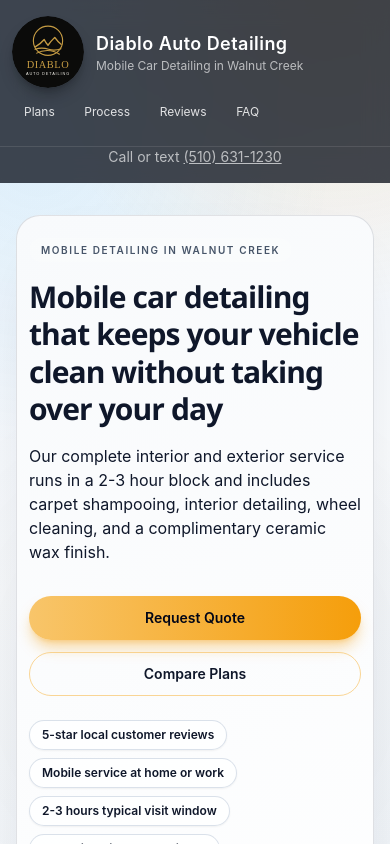
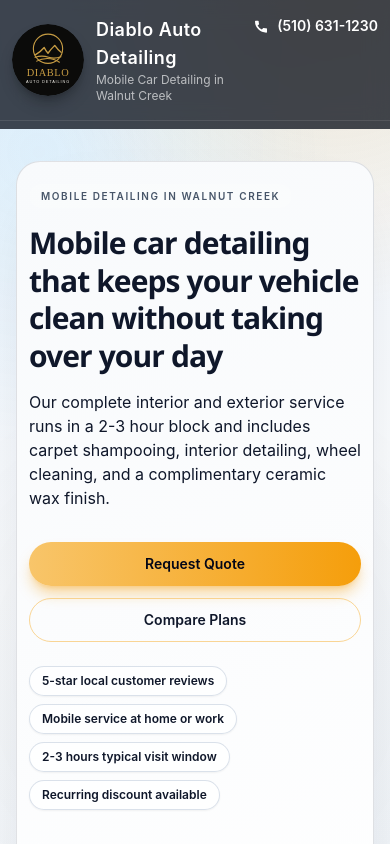
Before and after one commit to jakerslam/Diablo-Auto-Detailing-Website, a SvelteKit app: page / in a window 390 px wide. Shown: the top 844 px of the page. Built offline with nearby package versions, Linux system fonts and the light colour scheme; no server answers.

Commit message:
Improve topbar layout and CTA interactions

```diff
--- a/src/lib/components/ui/button.svelte
+++ b/src/lib/components/ui/button.svelte
@@ -39,7 +39,7 @@ const buttonVariants = cva(
 </script>
 
 {#if href}
-  <a {href} class={buttonClasses}><slot /></a>
+  <a {href} class={buttonClasses} on:click><slot /></a>
 {:else}
-  <button {type} class={buttonClasses} {disabled}><slot /></button>
+  <button {type} class={buttonClasses} {disabled} on:click><slot /></button>
 {/if}
--- a/src/routes/+page.svelte
+++ b/src/routes/+page.svelte
@@ -470,7 +470,7 @@
 
 <div class="diablo-page flex min-h-screen flex-col">
   <header id="topbar" class="z-20 w-full bg-[rgba(6,11,22,0.75)] pb-2 backdrop-blur-md">
-    <div class="mx-auto flex max-w-6xl flex-wrap items-center justify-between gap-3 border-b border-white/10 px-4 py-4 sm:px-6 lg:px-8 md:flex-nowrap">
+    <div class="mx-auto grid max-w-6xl grid-cols-[auto_1fr_auto] items-center gap-3 border-b border-white/10 px-4 py-4 sm:px-6 lg:px-8">
       <a href="#top" on:click={(event) => onSectionNav(event, 'top', 'nav_top', false)} class="group inline-flex items-center gap-3">
         <img src={brandLogoPath} alt="Diablo Auto Detailing logo" class="h-[4.5rem] w-[4.5rem] rounded-full object-cover shadow-lg shadow-black/25" />
         <div>
@@ -478,24 +478,27 @@
           <p class="text-xs text-white/65">Mobile Car Detailing in Walnut Creek</p>
         </div>
       </a>
-      <nav class="flex items-center gap-2 text-sm text-white/85">
-        <a href="#plans" class="rounded-full px-3 py-2 hover:text-glow-300" on:click={(event) => onSectionNav(event, 'plans', 'nav_plans')}>
+      <nav class="flex items-center justify-center gap-2 text-sm text-white/85">
+        <a href="#plans" class="rounded-full px-3 py-2 transition-colors duration-200 hover:text-glow-300" on:click={(event) => onSectionNav(event, 'plans', 'nav_plans')}>
           Plans
         </a>
-        <a href="#how" class="rounded-full px-3 py-2 hover:text-glow-300" on:click={(event) => onSectionNav(event, 'how', 'nav_how')}>
+        <a href="#how" class="rounded-full px-3 py-2 transition-colors duration-200 hover:text-glow-300" on:click={(event) => onSectionNav(event, 'how', 'nav_how')}>
           Process
         </a>
-        <a href="#reviews" class="rounded-full px-3 py-2 hover:text-glow-300" on:click={(event) => onSectionNav(event, 'reviews', 'nav_reviews')}>
+        <a href="#reviews" class="rounded-full px-3 py-2 transition-colors duration-200 hover:text-glow-300" on:click={(event) => onSectionNav(event, 'reviews', 'nav_reviews')}>
           Reviews
         </a>
-        <a href="#faq" class="rounded-full px-3 py-2 hover:text-glow-300" on:click={(event) => onSectionNav(event, 'faq', 'nav_faq')}>
+        <a href="#faq" class="rounded-full px-3 py-2 transition-colors duration-200 hover:text-glow-300" on:click={(event) => onSectionNav(event, 'faq', 'nav_faq')}>
           FAQ
         </a>
       </nav>
+      <a href={`tel:${phone}`} class="inline-flex items-center justify-end gap-2 text-sm font-semibold text-white transition-colors duration-200 hover:text-glow-300">
+        <svg aria-hidden="true" viewBox="0 0 24 24" class="h-4 w-4 fill-current">
+          <path d="M6.62 10.79a15.05 15.05 0 0 0 6.59 6.59l2.2-2.2a1 1 0 0 1 1.02-.24 11.36 11.36 0 0 0 3.57.57 1 1 0 0 1 1 1V21a1 1 0 0 1-1 1A17 17 0 0 1 3 5a1 1 0 0 1 1-1h3.49a1 1 0 0 1 1 1 11.36 11.36 0 0 0 .57 3.57 1 1 0 0 1-.24 1.02l-2.2 2.2Z" />
+        </svg>
+        <span>{phone}</span>
+      </a>
     </div>
-    <p class="mx-auto max-w-6xl pb-2 px-4 text-center text-sm text-white/65 sm:px-6 lg:px-8">
-      Call or text <a href={`tel:${phone}`} class="text-glow-300 underline">{phone}</a>
-    </p>
   </header>
 
   <main id="top" class="mx-auto mt-8 max-w-6xl flex-1 space-y-10 px-4 sm:px-6 lg:px-8">
```
